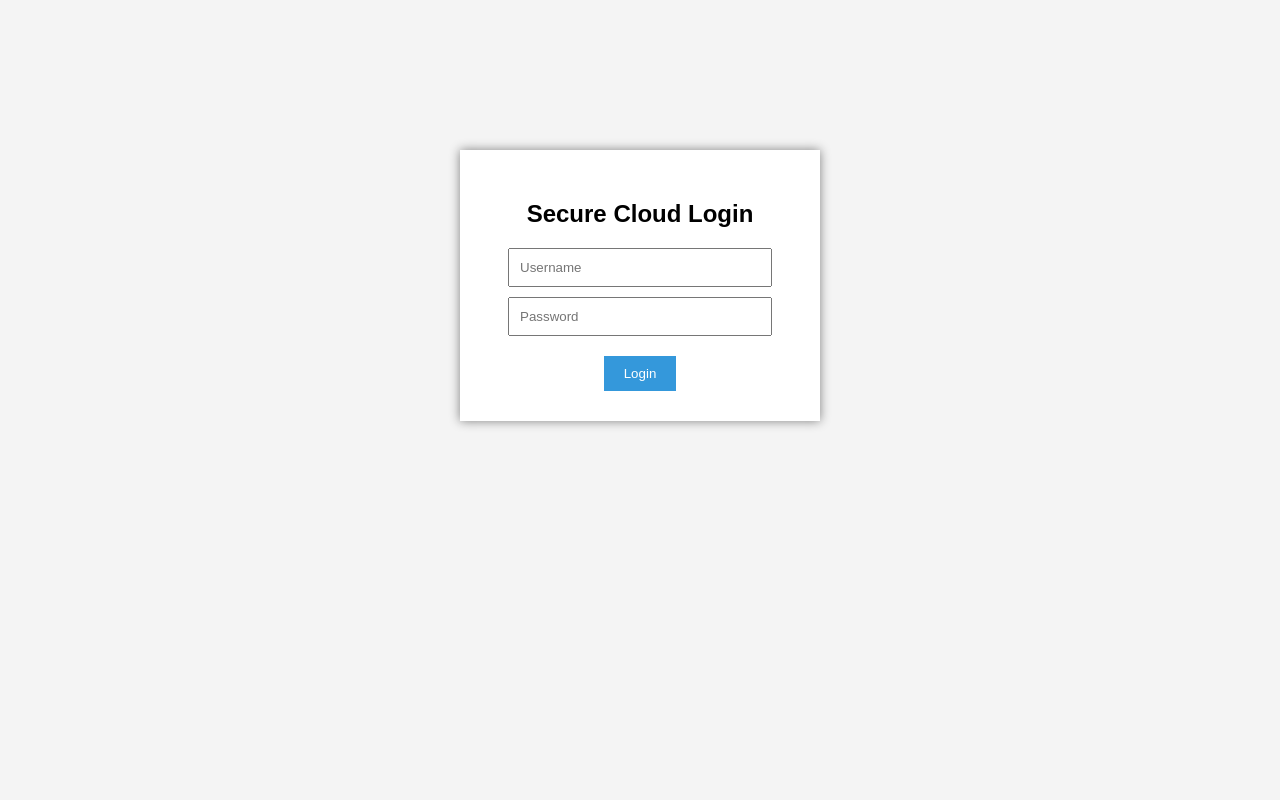
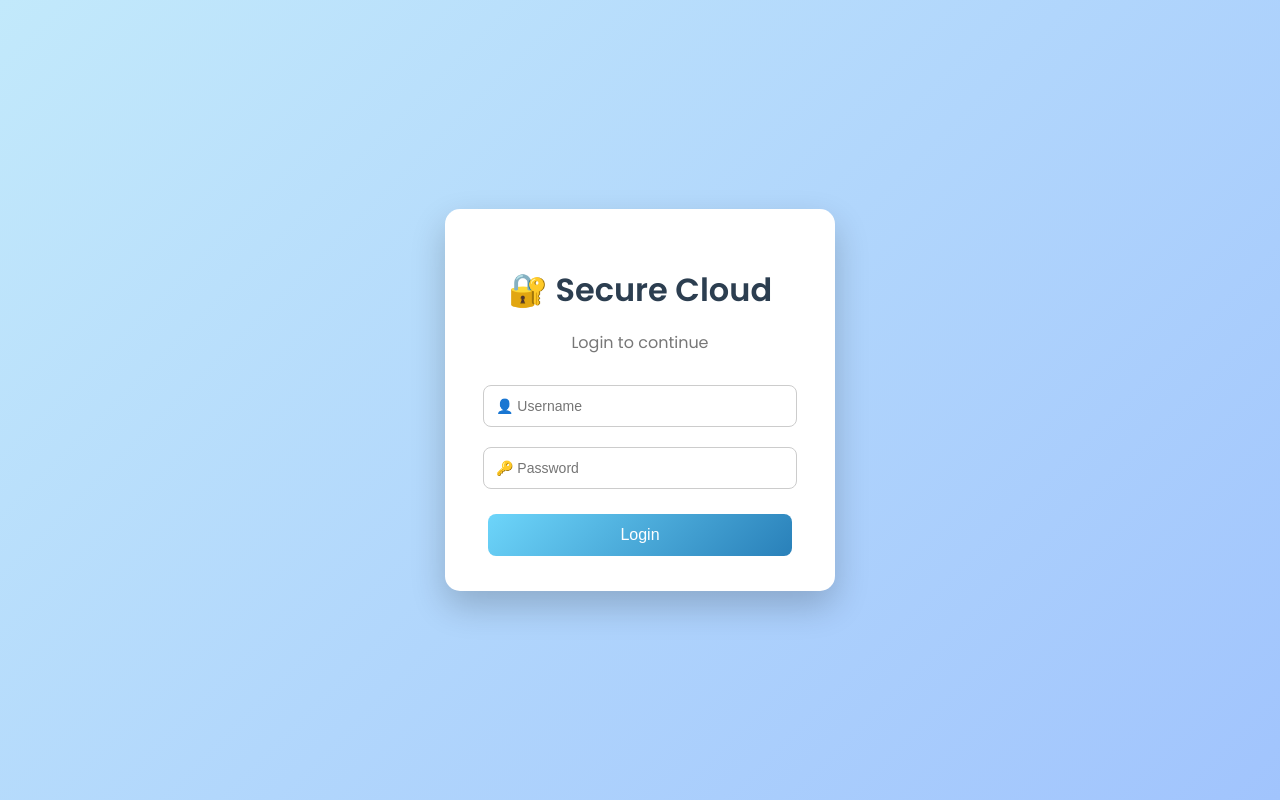
Before and after one commit to Ri-hu-ctrl/secure-cloud-file-access-system, a Flask app: page / in a window 1280 px wide. Run offline with Flask 3, Linux system fonts and the light colour scheme.

Commit message:
Add encrypted preview route and UI refresh
Expose a /view_encrypted endpoint and update the attack flow to show a hex preview of the encrypted file (with error handling). Revamp front-end: redesigned static/style.css, refreshed dashboard, login and attack templates for a centered card UI and clearer controls. Added demo result images and updated stored encrypted artifacts (encrypted_file.bin, encrypted_key.bin). Improves demo readability and UX for the attack/preview features.

```diff
--- a/app.py
+++ b/app.py
@@ -106,16 +106,32 @@ def download():
         f.write(data)
 
     return send_file("storage/decrypted_file.txt", as_attachment=True)
+@app.route('/view_encrypted')
+def view_encrypted():
+    try:
+        with open('storage/encrypted_file.bin', 'rb') as f:
+            data = f.read()
+
+        # show only first part (for readability)
+        return data[:200].hex()
+
+    except:
+        return "No encrypted file found"
 
 # ---------------- ATTACK DEMO ----------------
 
 @app.route('/attack')
 def attack():
+    try:
+        with open('storage/encrypted_file.bin', 'rb') as f:
+            data = f.read()
 
-    with open("storage/encrypted_file.bin","rb") as f:
-        data = f.read()
+        encrypted_data = data[:200].hex()
 
-    return render_template("attack.html",data=data)
+    except:
+        encrypted_data = "No file found"
+
+    return render_template('attack.html', encrypted_data=encrypted_data)
 
 # ---------------- RUN SERVER ----------------
 
--- a/static/style.css
+++ b/static/style.css
@@ -1,30 +1,71 @@
-body{
-font-family:Arial;
-background:#f4f4f4;
-text-align:center;
+body {
+    margin: 0;
+    padding: 0;
+    font-family: 'Poppins', sans-serif;
+
+    background: linear-gradient(135deg, #c2e9fb, #a1c4fd);
+    height: 100vh;
+
+    display: flex;
+    justify-content: center;
+    align-items: center;
 }
 
-.box{
-width:300px;
-margin:auto;
-margin-top:150px;
-background:white;
-padding:30px;
-box-shadow:0px 0px 10px gray;
+/* Center card */
+.container {
+    width: 320px;
+    padding: 35px;
+
+    background: white;
+    border-radius: 15px;
+
+    box-shadow: 0 15px 35px rgba(0,0,0,0.2);
+
+    text-align: center;
 }
 
-input{
-display:block;
-margin:10px auto;
-padding:10px;
-width:80%;
+/* Title */
+h1 {
+    margin-bottom: 5px;
+    color: #2c3e50;
 }
 
-button{
-padding:10px 20px;
-margin-top:10px;
-cursor:pointer;
-background:#3498db;
-color:white;
-border:none;
+/* Subtitle */
+.subtitle {
+    color: #777;
+    margin-bottom: 20px;
 }
+
+/* Input fields */
+input {
+    width: 90%;
+    padding: 12px;
+    margin: 10px 0;
+
+    border-radius: 8px;
+    border: 1px solid #ccc;
+
+    font-size: 14px;
+}
+
+/* Button */
+button {
+    width: 95%;
+    padding: 12px;
+    margin-top: 15px;
+
+    background: linear-gradient(135deg, #6dd5fa, #2980b9);
+    color: white;
+
+    border: none;
+    border-radius: 8px;
+
+    font-size: 16px;
+    cursor: pointer;
+    transition: 0.3s;
+}
+
+button:hover {
+    transform: scale(1.05);
+    background: linear-gradient(135deg, #5bc0eb, #2471a3);
+}
--- a/templates/login.html
+++ b/templates/login.html
@@ -1,27 +1,26 @@
 <!DOCTYPE html>
 <html>
+<head>
+    <title>Secure Cloud Login</title>
 
-<head>
-<title>Secure Cloud Login</title>
-<link rel="stylesheet" href="/static/style.css">
+    <!-- Google Font -->
+    <link href="https://fonts.googleapis.com/css2?family=Poppins:wght@400;600&display=swap" rel="stylesheet">
+
+    <link rel="stylesheet" href="{{ url_for('static', filename='style.css') }}">
 </head>
 
 <body>
 
-<div class="box">
+<div class="container">
+    <h1>🔐 Secure Cloud</h1>
+    <p class="subtitle">Login to continue</p>
 
-<h2>Secure Cloud Login</h2>
+    <form method="POST">
+        <input type="text" name="username" placeholder="👤 Username" required>
+        <input type="password" name="password" placeholder="🔑 Password" required>
 
-<form method="POST">
-
-<input type="text" name="username" placeholder="Username">
-
-<input type="password" name="password" placeholder="Password">
-
-<button type="submit">Login</button>
-
-</form>
-
+        <button type="submit">Login</button>
+    </form>
 </div>
 
 </body>
```
Also changed, not shown: templates/attack.html (+10 -16 lines), templates/dashboard.html (+19 -22 lines), results/attack1.png (added), results/dashboard2.png (added), results/decrpyt.png (added), results/encrypt.png (added), results/login.png (added), 2 other files.
